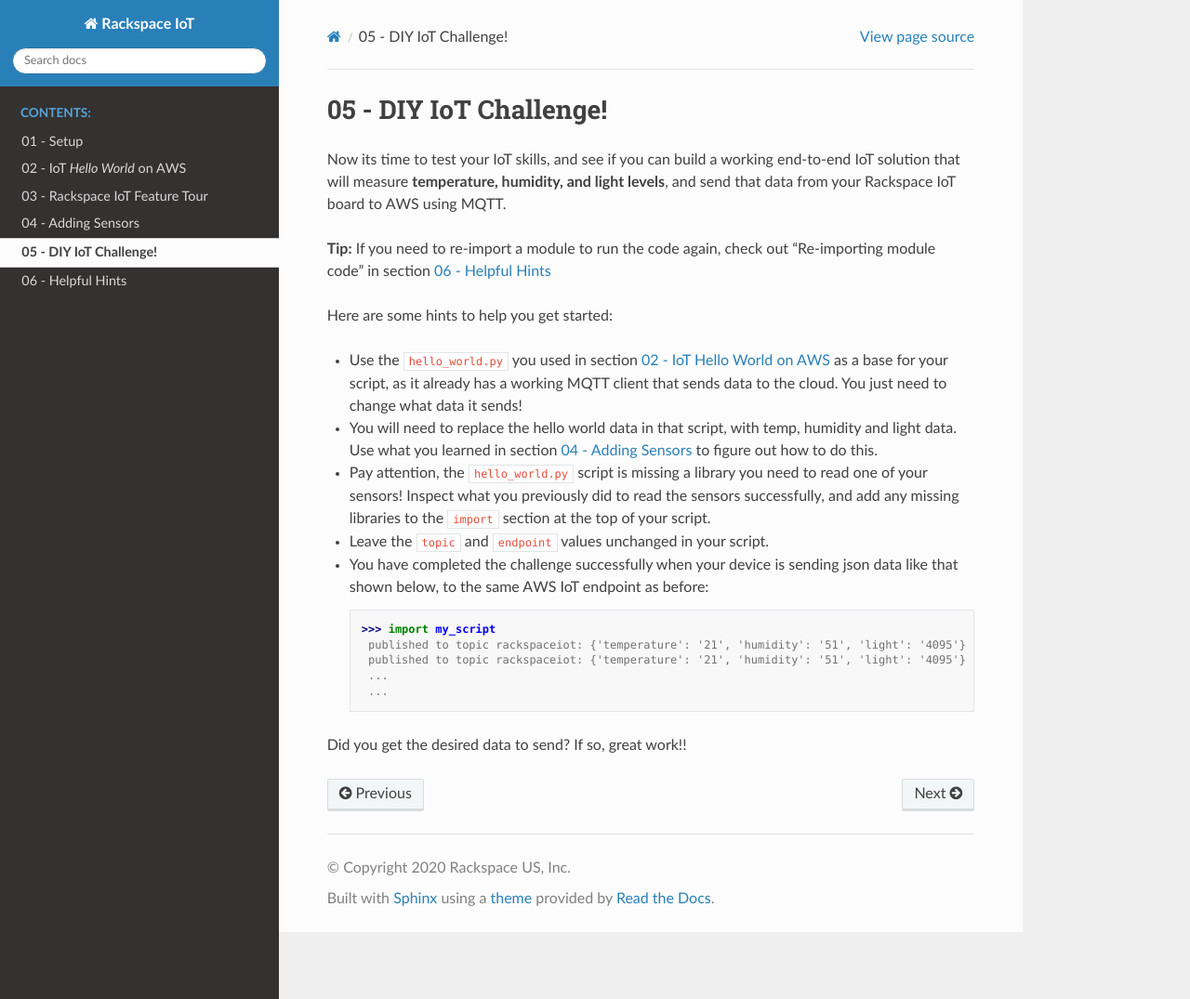
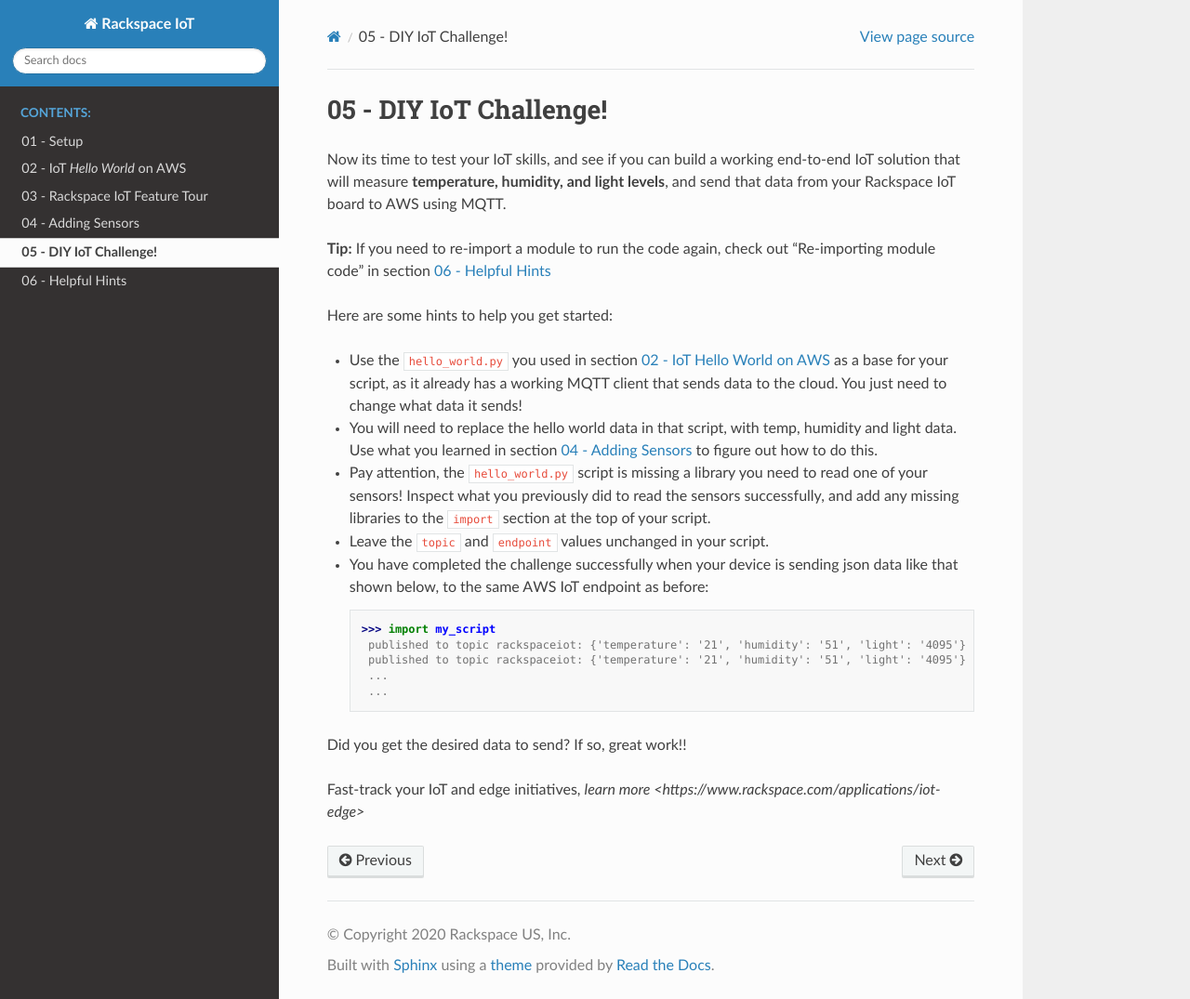
Before and after one commit to onicagroup/rackspace-iot, a Sphinx documentation site: the page built from docs/source/diy_challenge/diy_challenge.rst, in a window 1280 px wide and 1075 px high. Shown: the whole window at 93% size. Built offline with Sphinx 7.4.7 and the Read the Docs theme 2.0.0, drawn with Linux system fonts in a browser that asks for light colours; pages that are not in the unit, such as notebooks, are missing from menus.

Commit message:
add iot link

```diff
--- a/docs/source/diy_challenge/diy_challenge.rst
+++ b/docs/source/diy_challenge/diy_challenge.rst
@@ -24,3 +24,5 @@
     ...
 
 Did you get the desired data to send?  If so, great work!!
+
+Fast-track your IoT and edge initiatives, `learn more <https://www.rackspace.com/applications/iot-edge>`
```
